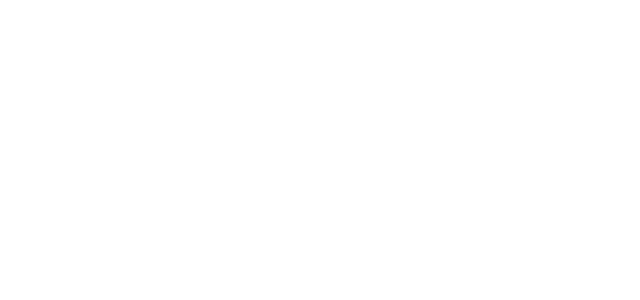
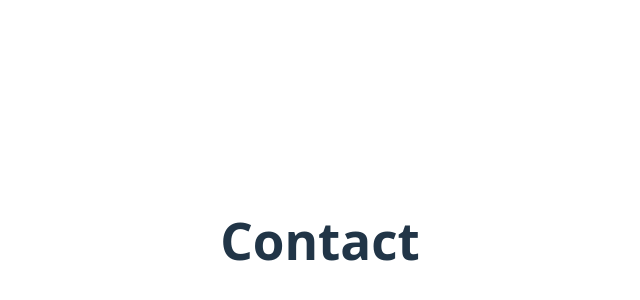
Before and after one commit to vitoriaferreirap/demo.react, a React (Vite) app in the folder react_router/: page /contact in a window 1280 px wide. Before the commit this address had no page. Shown: the part 160-460 px from the top of the page, without its empty margins (320-960 px from the left). Built offline with nearby package versions, Linux system fonts and the light colour scheme.

Commit message:
feat: criando novas rotas e novas paginas

```diff
--- a/react_router/src/App.jsx
+++ b/react_router/src/App.jsx
@@ -1,5 +1,7 @@
 import { Route, Routes } from 'react-router-dom';
 import "./App.css";
+import About from './components/About';
+import Contact from './components/Contact';
 import Home from './components/Home';
 
 function App() {
@@ -9,6 +11,8 @@
 
             <Routes>
                 <Route path="/" element={<Home />} />
+                <Route path="/about" element={<About />} />
+                <Route path="/contact" element={<Contact />} />
             </Routes>
 
         </>
--- /dev/null
+++ b/react_router/src/components/About.jsx
@@ -0,0 +1,8 @@
+
+const About = () => {
+    return (
+        <div><h1>About</h1></div>
+    )
+}
+
+export default About
--- /dev/null
+++ b/react_router/src/components/Contact.jsx
@@ -0,0 +1,8 @@
+
+const Contact = () => {
+    return (
+        <div><h1>Contact</h1></div>
+    )
+}
+
+export default Contact
```
